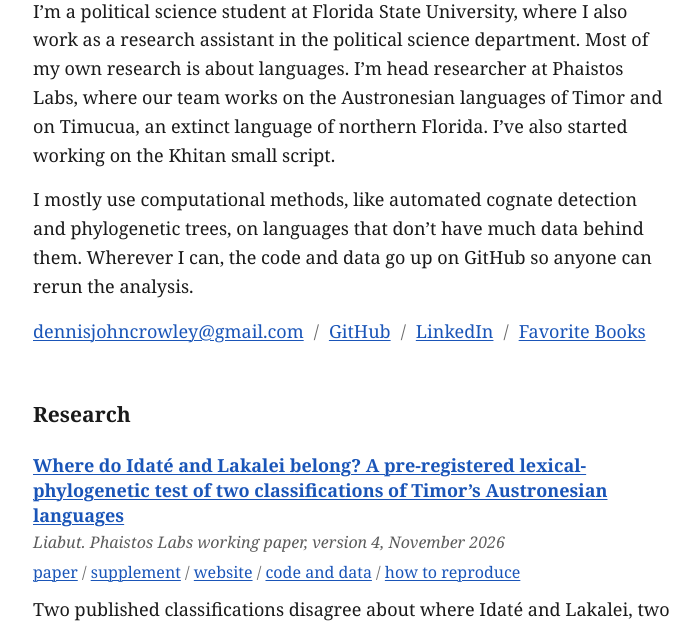
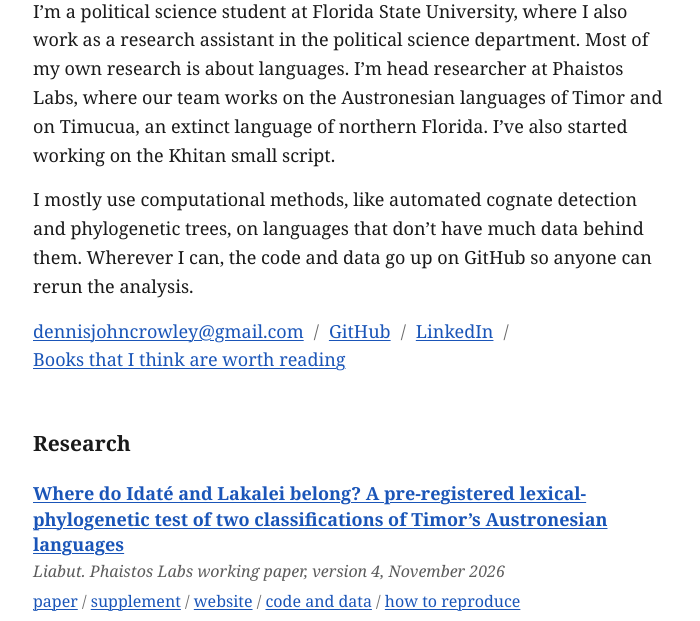
Before and after one commit to DenC-dev/DenC-dev.github.io, a plain HTML site: page index.html in a window 1280 px wide. Shown: the part 129-750 px from the top of the page, without its empty margins (287-987 px from the left). Drawn offline with Linux system fonts and the light colour scheme.

Commit message:
Rename books navigation link

```diff
--- a/index.html
+++ b/index.html
@@ -63,7 +63,7 @@ footer{margin-top:64px;font-size:14px;color:#6b6b6b}
 <span aria-hidden="true">/</span>
 <a href="https://www.linkedin.com/in/denniscrowleyfsu">LinkedIn</a>
 <span aria-hidden="true">/</span>
-<a href="/books.html">Favorite Books</a>
+<a href="/books.html">Books that I think are worth reading</a>
 </p>
 
 <h2>Research</h2>
```
